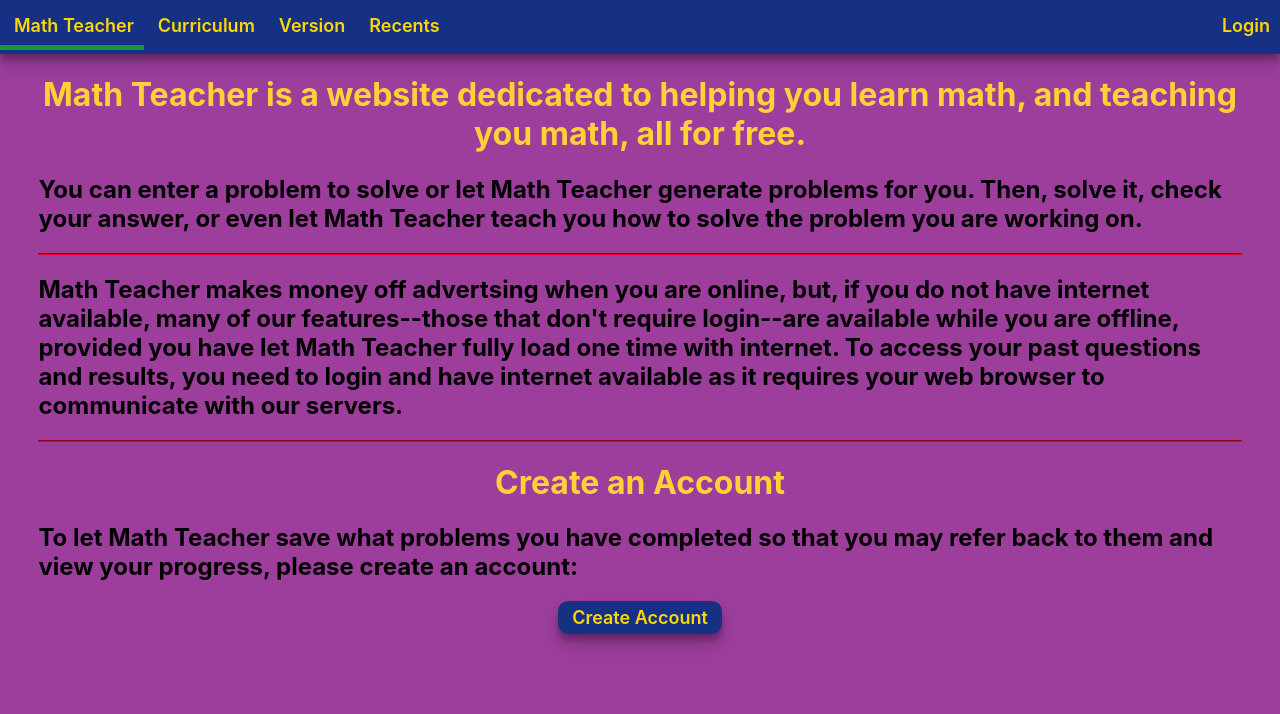
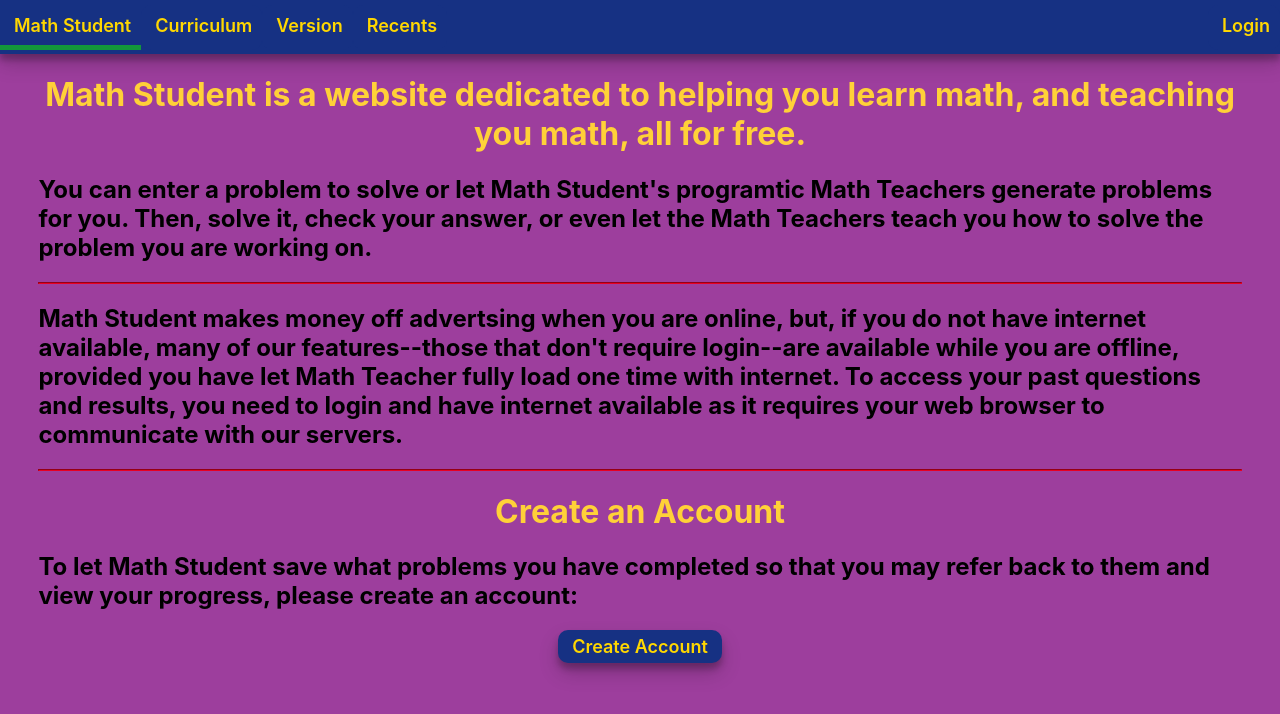
Before and after one commit to matthewrobertsdev/mathstudent, a React (Create React App) app: page / in a window 1280 px wide. Shown: the top 714 px of the page. Built offline with nearby package versions, Linux system fonts and the light colour scheme.

Commit message:
Changed names to Math Student.

```diff
--- a/src/components/Header.js
+++ b/src/components/Header.js
@@ -14,7 +14,7 @@ const Header = () => {
         {/* Home page */}
         <Link className={getClassNameLeft('/')}
           to='/' key={0}>
-          Math Teacher
+          Math Student
       </Link>
         {/* Curriculum page */}
         <Link className={getClassNameLeft('/curriculum')}
--- a/src/pages/HomePage.js
+++ b/src/pages/HomePage.js
@@ -3,24 +3,24 @@ import { Link } from 'react-router-dom';
 //a description of the app.
 const HomePage = () => {
   //set page title on navigation to page
-  useEffect(() => { document.title = "Math Teacher" })
+  useEffect(() => { document.title = "Math Student" })
   return (
     <main className="text-margins">
       {/* declaration of purpose */}
       <h1 className="large-heading-size center-text">
-        Math Teacher is a website dedicated to helping you learn math,
+        Math Student is a website dedicated to helping you learn math,
         and teaching you math, all for free.
       </h1>
       {/* explanation of features */}
       <h2>
-        You can enter a problem to solve or let Math Teacher generate problems for you.
-        Then, solve it, check your answer, or even let Math Teacher teach you how to solve
+        You can enter a problem to solve or let Math Student's programtic Math Teachers generate problems for you.
+        Then, solve it, check your answer, or even let the Math Teachers teach you how to solve
         the problem you are working on.
       </h2>
       <hr/>
       {/* how we make money */}
       <h2>
-        Math Teacher makes money off advertsing when you are online,
+        Math Student makes money off advertsing when you are online,
         but, if you do not have internet available, many of our features--those that don't
         require login--are available while you are offline, provided you have let Math Teacher
         fully load one time with internet.  To access your past questions and results, you need
@@ -34,7 +34,7 @@ const HomePage = () => {
       </h1>
       {/* explanation of account features */}
       <h2>
-        To let Math Teacher save what problems you have completed
+        To let Math Student save what problems you have completed
         so that you may refer back to them and view your progress,
         please create an account:
       </h2>
--- a/src/pages/LoginPage.js
+++ b/src/pages/LoginPage.js
@@ -8,7 +8,7 @@ const LoginPage = () => {
   return (
     <main>
       {/* login for returning users */}
-      <h1 className='center-text'>Returning User?  Log in to Math Teacher</h1>
+      <h1 className='center-text'>Returning User?  Log in to Math Student</h1>
       <LoginView/>
       {/* link to sign up page for new users */}
       <h2 className='center-text'>Or</h2>
```
